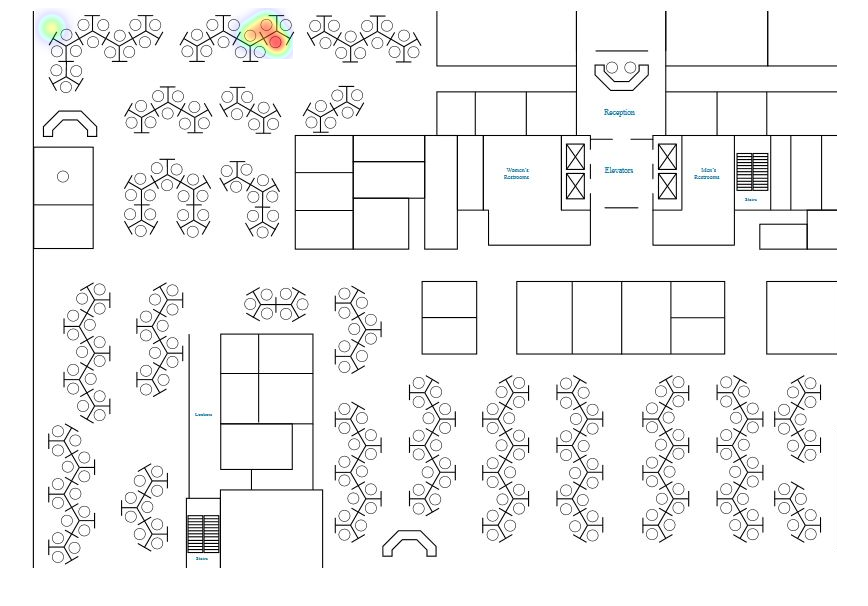
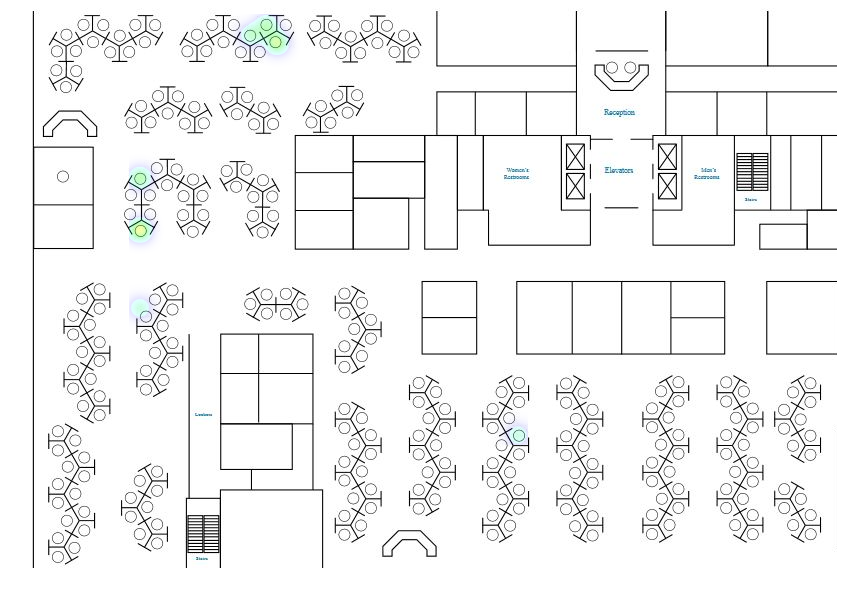
Before and after one commit to pfitch45/Hackday_Project-, a plain HTML site: page index.html in a window 1280 px wide. Shown: the whole page, without its empty margins (206-1074 px from the left). Drawn offline with Linux system fonts and the light colour scheme.

Commit message:
kept working on project

```diff
--- a/javascript/packagemap.js
+++ b/javascript/packagemap.js
@@ -1,13 +1,16 @@
+
+
 window.onload = function (){
 
   // heatmap configuration
   var config = {
     element: document.getElementById("floorplan"),
-    radius: 11,
+    radius: 7,
     opacity: 100,
     top: 'auto',
     left: 'auto',
-    gradient: { 0.1: "rgb(0,0,255)", 0.15: "rgb(0,255,255)", 0.25: "rgb(0,255,0)", 0.35: "yellow", 0.55: "rgb(255,0,0)" }
+
+    gradient: { 0.10: "rgb(0,0,255)", 0.12: "rgb(0,255,255)", 0.25: "rgb(0,255,0)", 0.35: "yellow", 0.38: "rgb(255,0,0)" }
   };
 
   // creates and initializes the heatmap
@@ -21,8 +24,111 @@ window.onload = function (){
       { x: 245, y: 35, count: 20, name: 'Chris' },
       { x: 235, y: 17, count: 8, name: 'Jesse' },
       { x: 219, y: 27, count: 6, name: 'Ann' },
-      { x: 20, y: 20, count: 1, name: 'Ann' },
-      // ...
+      { x: 486, y: 427, count: 1, name: 'Marvin' },
+      { x: 108, y: 222, count: 27, name: 'Christina' },
+      { x: 108, y: 170, count: 14, name: 'Haley'},
+      { x: 108, y: 300, count: 2, name: 'test'},
+
+      /*{ x:108, y:222, count: 27, name: 'Akimoff'},
+      { x:, y:0, count: 2, name: 'Anderson'},
+      { x:127, y:157, count: 7, name: 'Anesse'},
+      { x:761, y:517, count: 5, name: 'Anthony'},
+      { x:34, y:26, count: 2, name: 'Asok'},
+      { x:387, y:447, count: 12, name: 'Bach'},
+      { x:313, y:528, count: 16, name: 'Baker'},
+      { x:339, y:481, count: 13, name: 'Be'},
+      { x:339, y:311, count: 6, name: 'Ben Zvi'},
+      { x:387, y:501, count: 2, name: 'Blanford'},
+      { x:206, y:106, count: 1, name: 'Bonebrake'},
+      { x:711, y:490, count: 1, name: 'Braastad'},
+      { x:135, y:414, count: 1, name: 'Bunster'},
+      { x:245, y:35, count: 20, name: 'Chen'},
+      { x:460, y:508, count: 1, name: 'Cheryeth'},
+      { x:203, y:178, count: 2, name: 'Choi'},
+      { x:109, y:98, count: 7, name: 'Chong'},
+      { x:222, y:189, count: 5, name: 'Chow'},
+      { x:306, y:87, count: 5, name: 'Do'},
+      { x:9, y:273, count: 2, name: 'Duncan'},
+      { x:769, y:492, count: 1, name: 'Eaton'},
+      { x:254, y:17, count: 1, name: 'Estrada'},
+      { x:312, y:339, count: 1, name: 'Fassler'},
+      { x:58, y:371, count: 1, name: 'Ferdous'},
+      { x:98, y:196, count: 1, name: 'Fish'},
+      { x:279, y:114, count: 14, name: 'Gale'},
+      { x:162, y:99, count: 7, name: 'Gapuz'},
+      { x:140, y:335, count: 1, name: 'Gordon'},
+      { x:694, y:427, count: 7, name: 'Harris-B'},
+      { x:312, y:472, count: 19, name: 'Harris-K'},
+      { x:108, y:171, count: 14, name: 'Heneveld'},
+      { x:79, y:45, count: 4, name: 'Hepting'},
+      { x:52, y:469, count: 1, name: 'Hoag'},
+      { x:779, y:507, count: 5, name: 'Hodges'},
+      { x:232, y:100, count: 14, name: 'Hon'},
+      { x:330, y:295, count: 5, name: 'Hsu'},
+      { x:160, y:223, count: 2, name: 'Hunt'},
+      { x:694, y:446, count: 23, name: 'Hutch'},
+    //{ x:0, y:0, count: 1, name: 'Imbach'},
+      { x:169, y:189, count: 1, name: 'Jiang'},
+      { x:403, y:384, count: 9, name: 'Kaushish'},
+      { x:311, y:419, count: 9, name: 'Kawamoto'},
+      { x:131, y:372, count: 1, name: 'Kennedy'},
+      { x:145, y:89, count: 8, name: 'Kim'},
+      { x:103, y:17, count: 1, name: 'Klabo'},
+      { x:110, y:407, count: 19, name: 'Knopp'},
+      { x:535, y:449, count: 19, name: 'La-S'},
+      { x:486, y:446, count: 2, name: 'La-T'},
+      { x:325, y:87, count: 28, name: 'Laney'},
+      { x:24, y:424, count: 5, name: 'Lang'},
+      { x:68, y:388, count: 1, name: 'Le Rohellec'},
+      { x:487, y:428, count: 1, name: 'Leroy'},
+      { x:561, y:509, count: 15, name: 'Lin'},
+      { x:695, y:481, count: 6, name: 'Long'},
+      { x:404, y:438, count: 1, name: 'Loscutoff'},
+      { x:695, y:500, count: 1, name: 'Love'},
+      { x:470, y:384, count: 3, name: 'Low'},
+    //{ x:0, y:0, count: 1, name: 'Lucey'},
+      { x:41, y:361, count: 6, name: 'Maldonando'},
+      { x:234, y:17, count: 8, name: 'Martin'},
+      { x:397, y:410, count: 1, name: 'Mazur'},
+      { x:330, y:349, count: 14, name: 'McCarthy'},
+      { x:44, y:63, count: 1, name: 'McLaren'},
+      { x:752, y:482, count: 1, name: 'Metcalf'},
+      { x:205, y:106, count: 2, name: 'Mitchell'},
+      { x:113, y:383, count: 1, name: 'Moller'},
+      { x:24, y:44, count: 7, name: 'Muller'},
+      { x:339, y:501, count: 2, name: 'Mullins'},
+      { x:108, y:526, count: 8, name: 'Mutyaba'},
+      { x:331, y:464, count: 14, name: 'Nayak'},
+      { x:209, y:44, count: 8, name: 'Oh'},
+      { x:321, y:490, count: 2, name: 'OMalley'},
+      { x:387, y:482, count: 20, name: 'Paff'},
+      { x:31, y:169, count: 6, name: 'Pisoni'},
+      { x:486, y:482, count: 2, name: 'Poonwalla'},
+      { x:0, y:0, count: 5, name: 'Ricasata'},
+      { x:0, y:0, count: 6, name: 'Robson'},
+      { x:0, y:0, count: 2, name: 'Rogers'},
+      { x:0, y:0, count: 4, name: 'Rose'},
+      { x:0, y:0, count: 1, name: 'Sai Giri'},
+      { x:0, y:0, count: 14, name: 'Setzer'},
+      { x:0, y:0, count: 10, name: 'Shah'},
+      { x:0, y:0, count: 2, name: 'Shapiro'},
+      { x:0, y:0, count: 1, name: 'Shaw'},
+      { x:0, y:0, count: 2, name: 'Shellenberger'},
+      { x:0, y:0, count: 13, name: 'Sunday'},
+      { x:0, y:0, count: 2, name: 'Tapadia'},
+      { x:0, y:0, count: 6, name: 'Taylor'},
+      { x:0, y:0, count: 2, name: 'Thakur'},
+      { x:0, y:0, count: 5, name: 'Thein'},
+      { x:0, y:0, count: 4, name: 'Timur'},
+      { x:0, y:0, count: 26, name: 'Tran'},
+      { x:0, y:0, count: 12, name: 'Van Schyndel'},
+      { x:0, y:0, count: 15, name: 'Van Nest'},
+      { x:0, y:0, count: 2, name: 'Williams'},
+      { x:0, y:0, count: 1, name: 'Wolfe'},
+      { x:0, y:0, count: 1, name: 'Xiao'},
+      { x:0, y:0, count: 6, name: 'Zhang-Y'},
+      { x:0, y:0, count: 1, name: 'Zhang-W'},*/
+
     ]
   };
 
```
Also changed, not shown: index.html (+1 -0 lines), javascript/alt_heatmap.js (added, +25 -0 lines).
